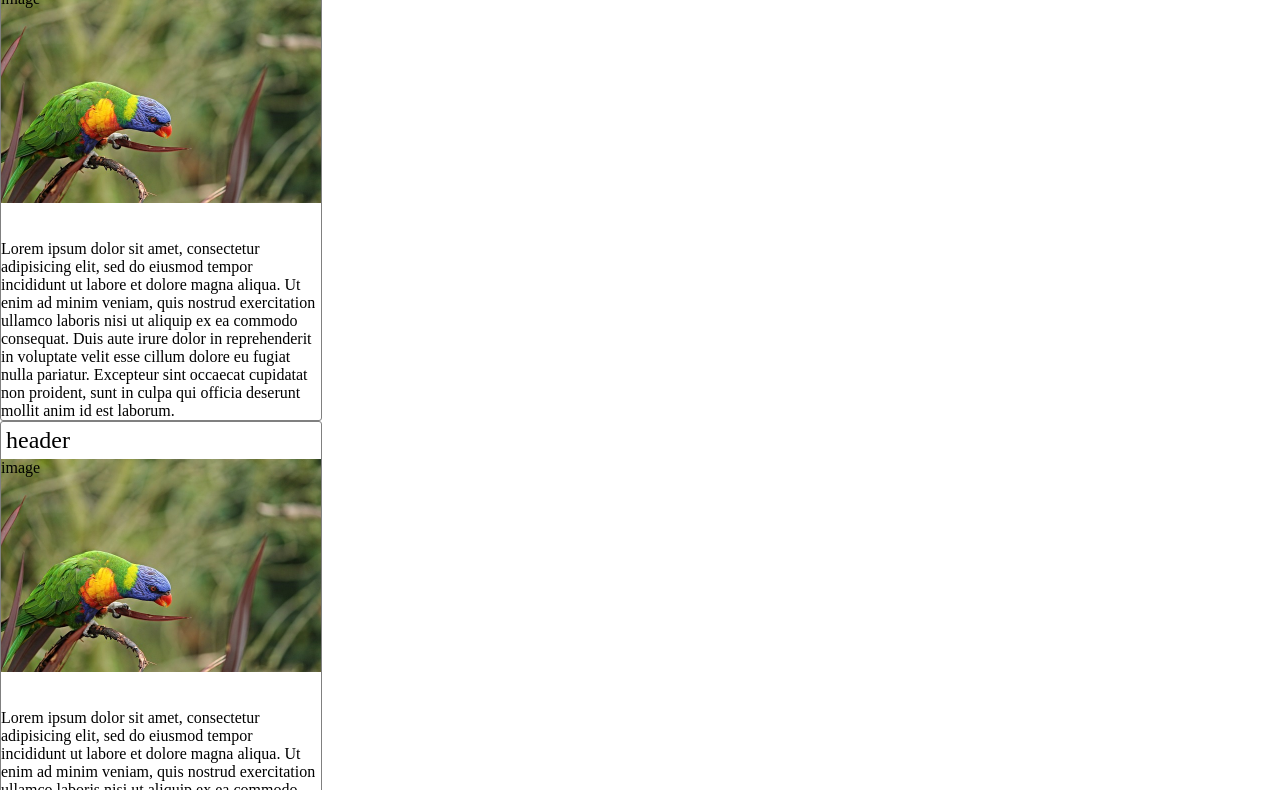
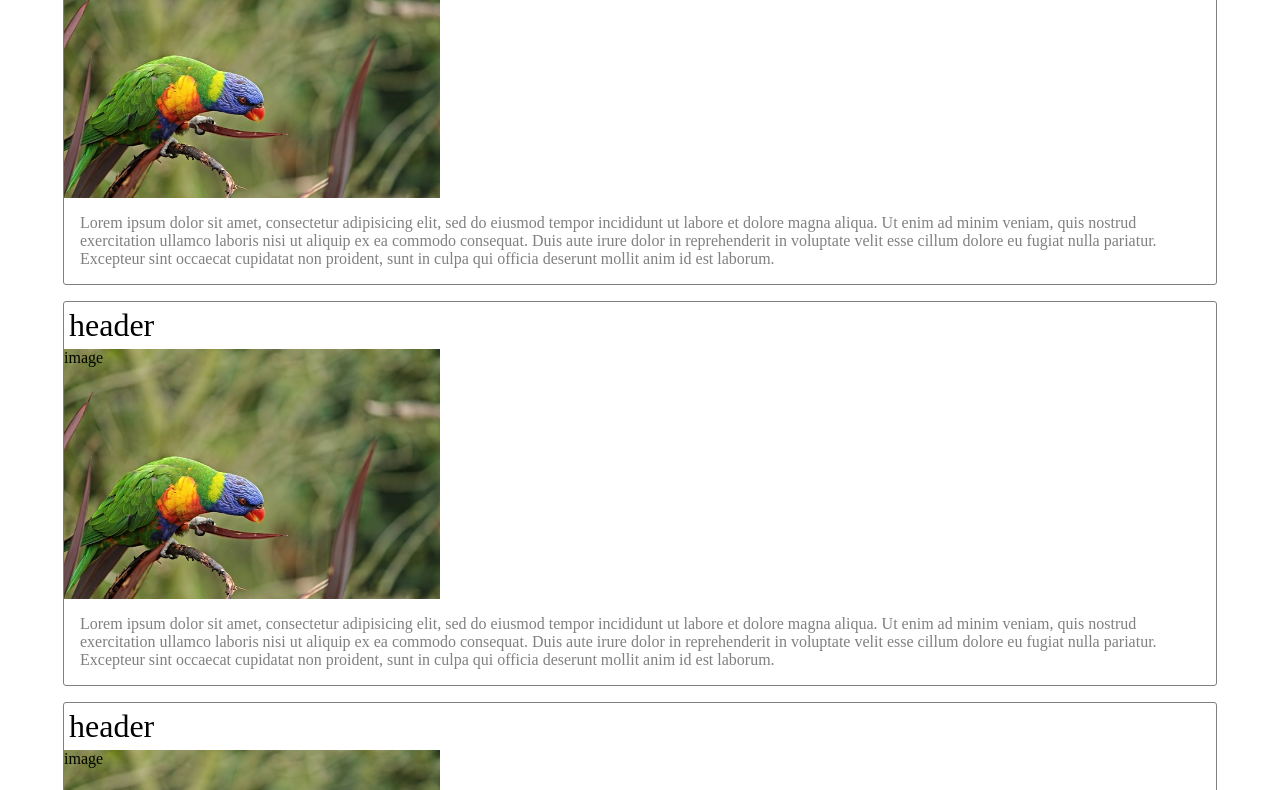
Before and after one commit to tbguest/portfolio, a plain HTML site: page index.html in a window 1280 px wide. Shown: the part 517-1307 px from the top of the page. Drawn offline with Linux system fonts and the light colour scheme.

Commit message:
One more

```diff
--- a/index.css
+++ b/index.css
@@ -4,21 +4,22 @@ body {
 }
 
 .card {
-  width:25%;
+  width: 90%;
   border: 1px grey solid;
   border-radius: 3px;
+  margin: 1rem auto;
 }
 
 .card__header {
-  font-size: 24px;
+  font-size: 2rem;
   color: black;
   padding: 5px;
 }
 
-.card_body {
-  font-size: 24px;
+.card__body {
+  font-size: 1rem;
   color: grey;
-  padding: 5px;
+  padding: 1rem;
 }
 
 .card__image {
```
